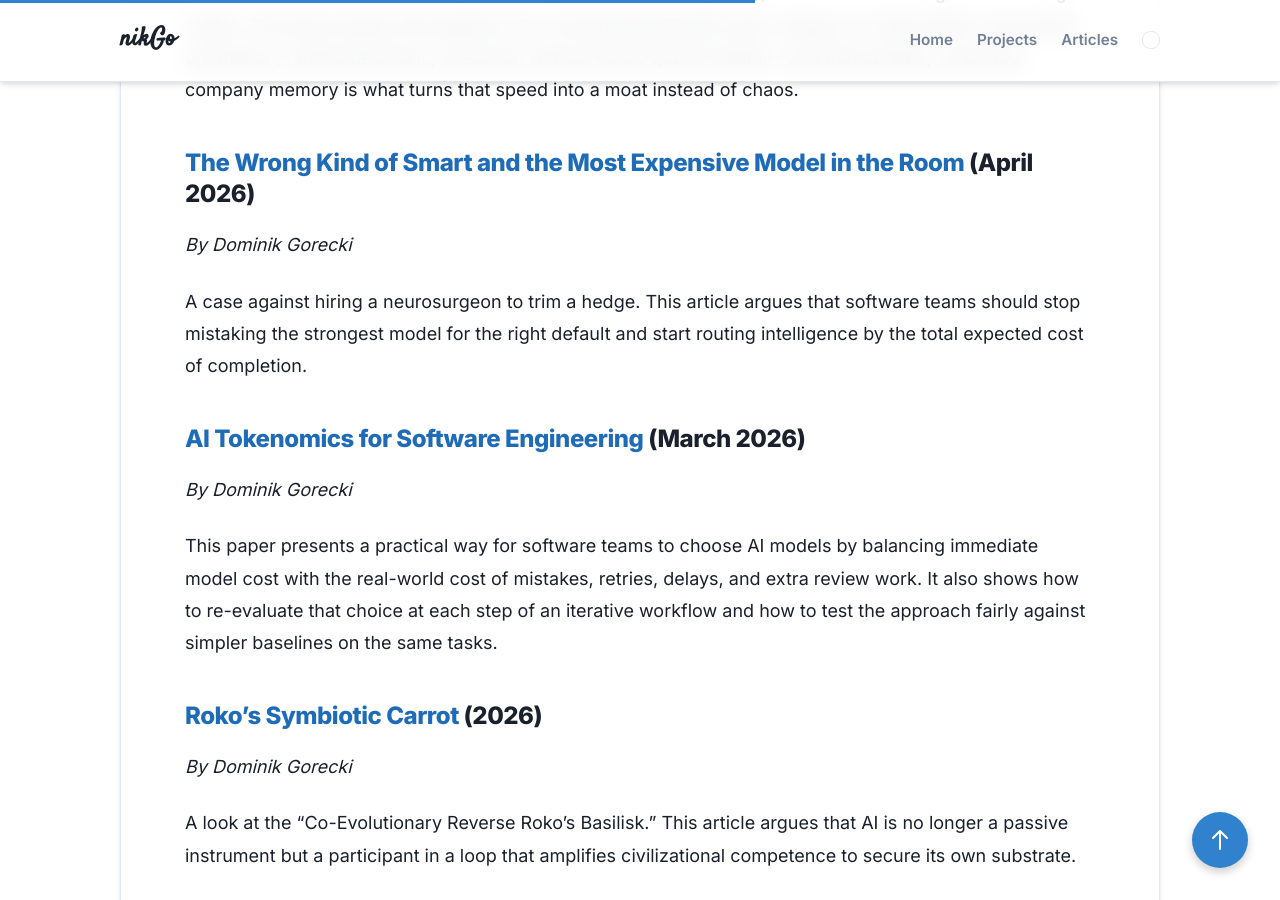
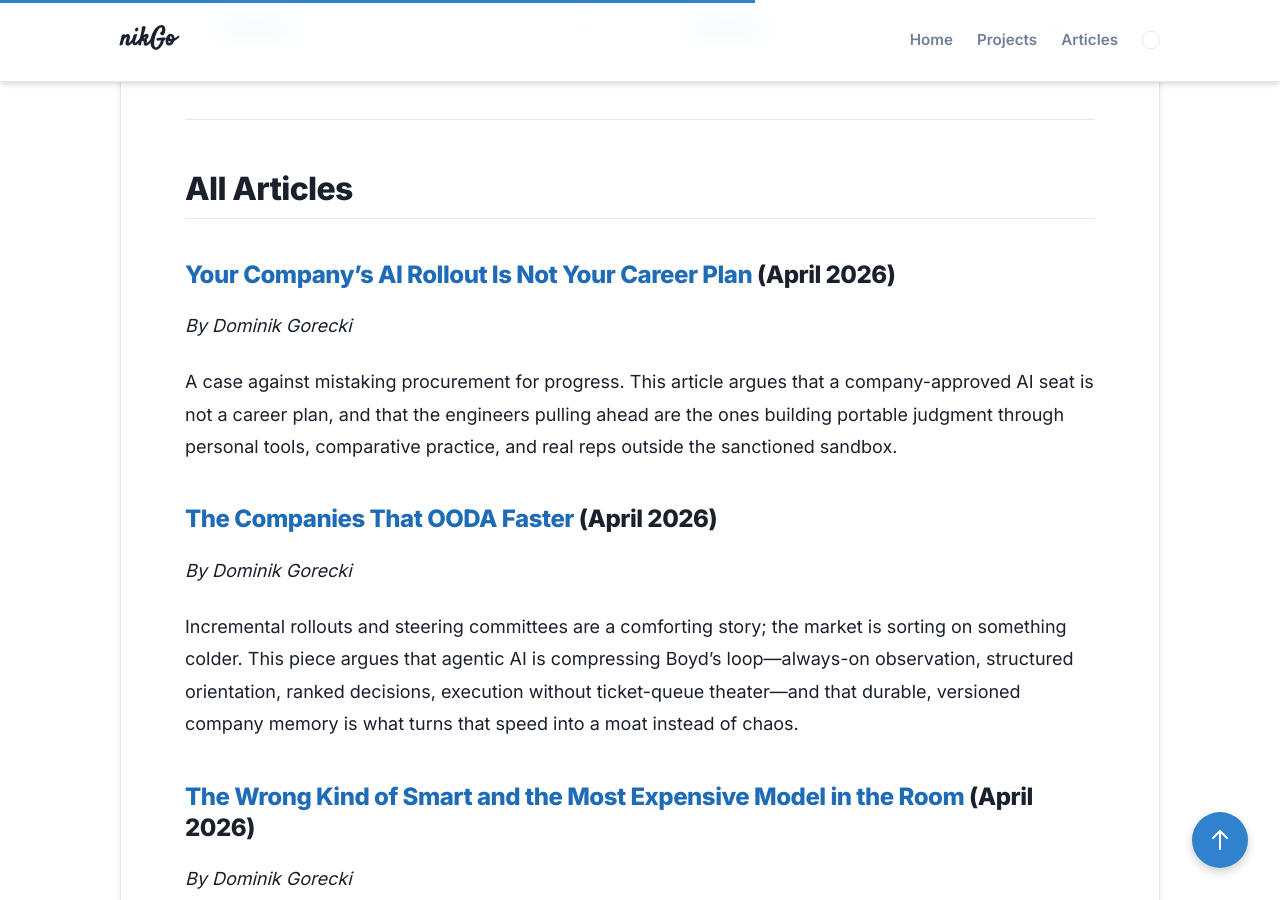
Before and after one commit to DominikGorecki/nikgo, a Jekyll site: the page built from pages/articles.md, in a window 1280 px wide and 900 px high, scrolled down 4236 px. Built offline with Jekyll 4.4.1, drawn with Linux system fonts in a browser that asks for light colours; some of the changed text lies outside the part shown.

Commit message:
feat(content): list AI career plan article and fix citation render

```diff
--- a/pages/articles.md
+++ b/pages/articles.md
@@ -11,6 +11,13 @@ layout: default
 ## General
 
 <div class="card-grid">
+  <a href="pages/articles/your_ai_career_plan.html" class="card-item">
+    <img src="pages/articles/images/your_ai_career_plan.webp" class="card-image" alt="Your Company’s AI Rollout Is Not Your Career Plan banner" />
+    <h3 class="card-title">Your Company’s AI Rollout Is Not Your Career Plan</h3>
+    <p class="card-description">A case against mistaking corporate rollout for personal adaptation. The engineers pulling ahead are building a private practice with multiple tools, real reps, and portable judgment long before the company catches up.</p>
+    <div class="card-footer">Read Article <span class="card-arrow">→</span></div>
+  </a>
+
   <a href="pages/articles/OODA_faster.html" class="card-item">
     <img src="pages/articles/images/OODA_faster_01.webp" class="card-image" alt="The Companies That OODA Faster banner" />
     <h3 class="card-title">The Companies That OODA Faster</h3>
@@ -102,6 +109,11 @@ layout: default
 
 ## All Articles
 
+### [Your Company’s AI Rollout Is Not Your Career Plan](articles/your_ai_career_plan.md) (April 2026)
+*By Dominik Gorecki*
+
+A case against mistaking procurement for progress. This article argues that a company-approved AI seat is not a career plan, and that the engineers pulling ahead are the ones building portable judgment through personal tools, comparative practice, and real reps outside the sanctioned sandbox.
+
 ### [The Companies That OODA Faster](articles/OODA_faster.md) (April 2026)
 *By Dominik Gorecki*
 
```
Also changed, not shown: pages/articles/your_ai_career_plan.md (+2 -2 lines).
